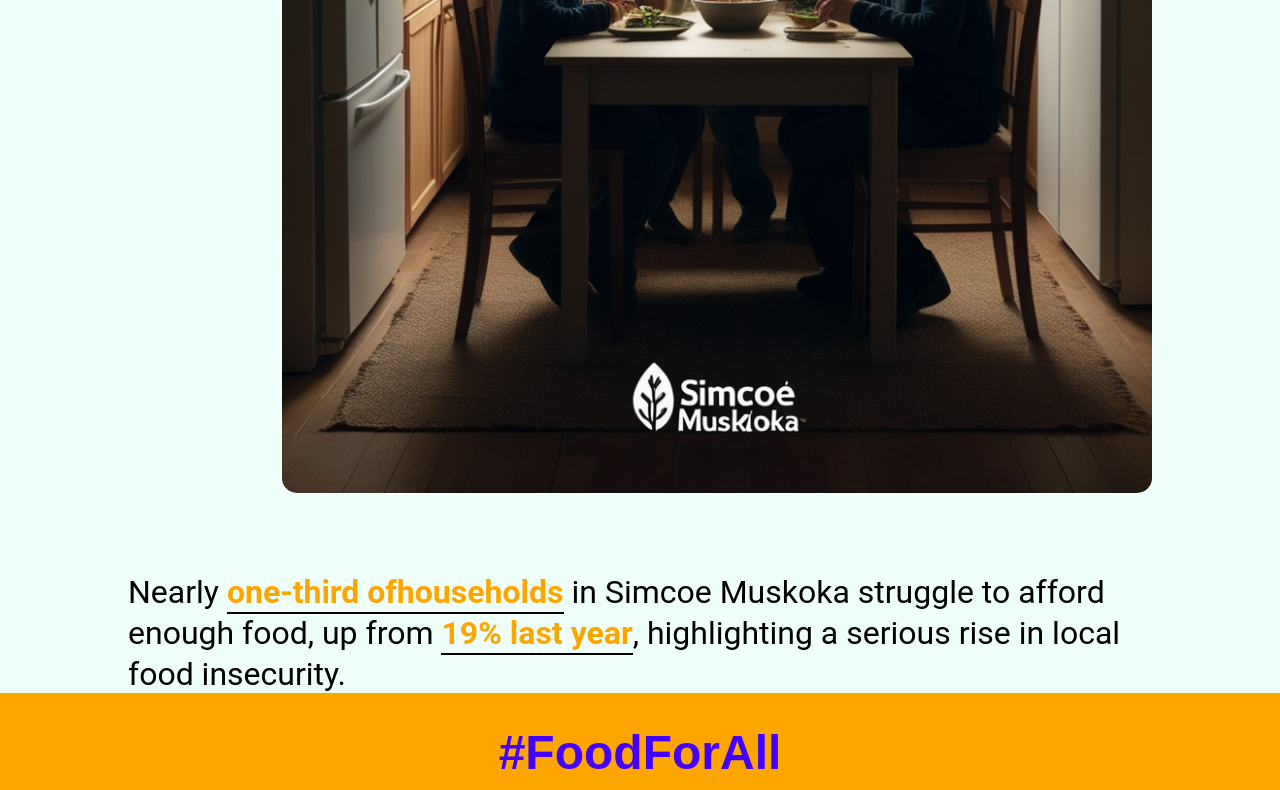
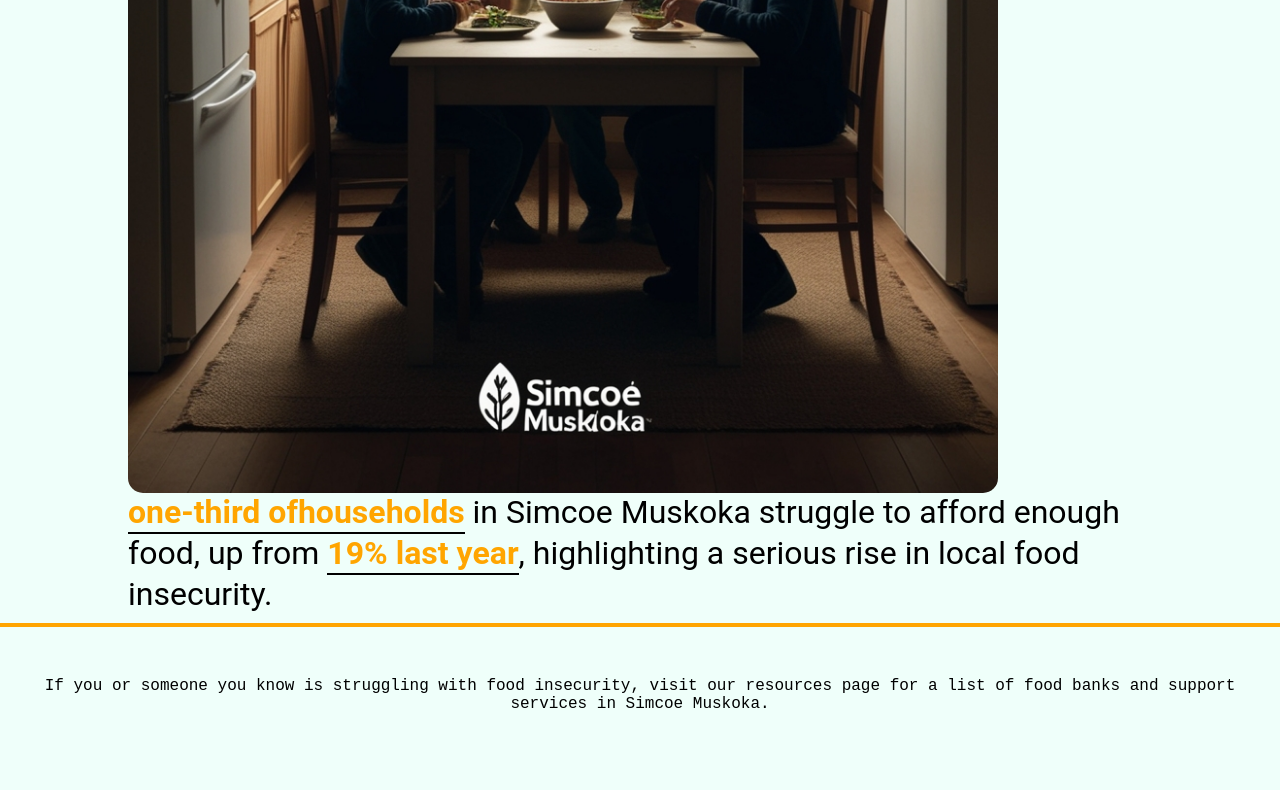
Before and after one commit to siwonhan-coding/SUP, a website: page public/Homepage/index.html in a window 1280 px wide. Shown: the part 3166-3956 px from the top of the page. Drawn offline with Linux system fonts and the light colour scheme; a script that the page names is missing; files whose address does not match are found by name.

Commit message:
issue 12

```diff
--- a/public/Homepage/StyleSheet.css
+++ b/public/Homepage/StyleSheet.css
@@ -372,5 +372,12 @@ main h1{
 
 .hidden-3 , .hidden-4 {
   text-align: left;
+  padding: auto;
+}
 
+.hidden-5 {
+  font-size: 1em;
+  font-family: 'Courier New', Courier, monospace;
+  padding: 50px 5px 50px 5px;
+  text-align: center;
 }
--- a/public/Homepage/index.html
+++ b/public/Homepage/index.html
@@ -62,7 +62,7 @@
       </h1>
     </main>
     <main class="hidden">
-      <img src="../Homepage/image/Leonardo_Phoenix_Create_an_image_representing_household_food_i_3.jpg" alt="Food Insecurity" />
+      <img src="../Homepage/image/Leonardo_Phoenix_Create_an_image_representing_household_food_i_3.jpg" alt="Food Insecurity" style="float: left; margin-right: 10px;" />
     </main>
     <main class="hidden-4">
       <p>
@@ -72,6 +72,18 @@
         highlighting a serious rise in local food insecurity.
       </p>
     </main>
+    <hr style="border: 2px solid orange; margin: 10px 0 0 0;">
+    <main class="hidden-5">
+      <p>
+      If you or someone you know is struggling with food insecurity, visit our resources page for a list of food banks and support services in Simcoe Muskoka.
+      </p>
+      <main class="hidden-6">
+        <p>
+        #FoodForAll
+        </p>
+      </main>
+    </main>
+    <hr style="border: 2px solid orange; margin: 0 0 10px 0;">
     <div class="footer">
       <!-- The content that will be loaded from another file -->
       <div id="bubble">
```
